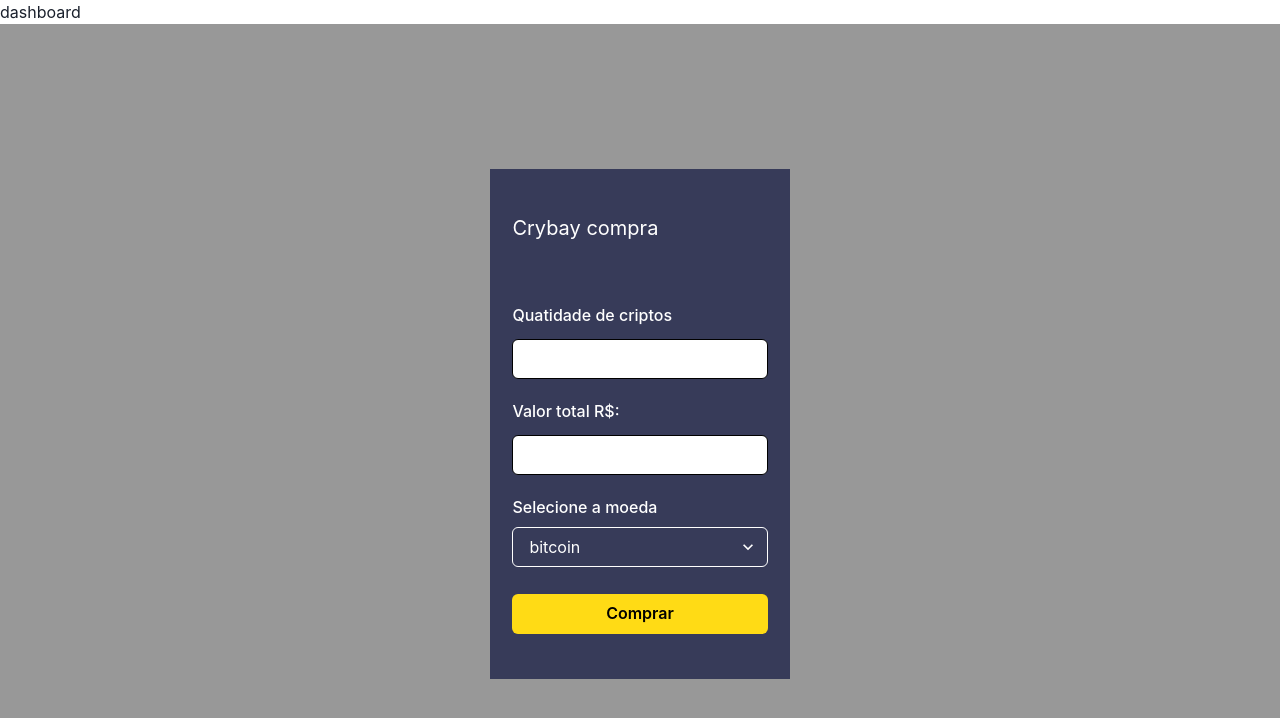
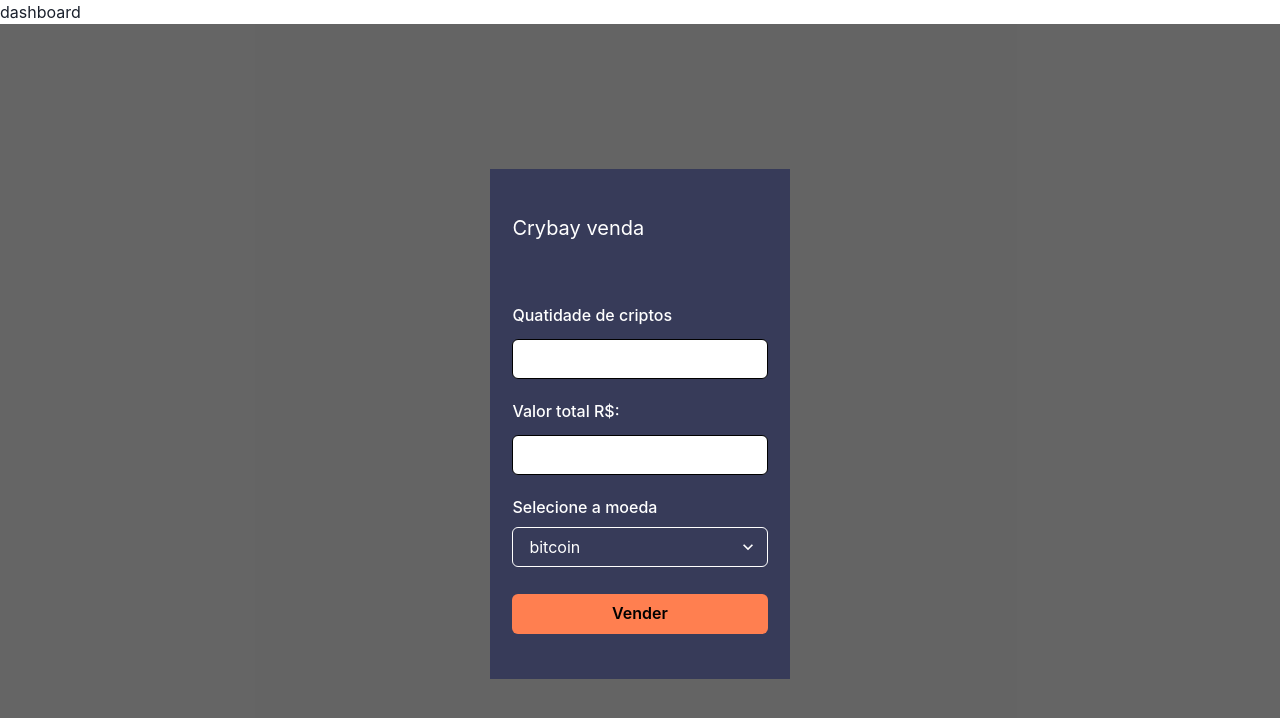
Before and after one commit to danielviana10/crypbay, a React (Vite) app: page /dashboard in a window 1280 px wide. Shown: the top 718 px of the page. Built offline with nearby package versions, Linux system fonts and the light colour scheme.

Commit message:
Modal de venda logica/style version-1.0

```diff
--- a/src/components/Modais/ModalCompraDeCripto/index.tsx
+++ b/src/components/Modais/ModalCompraDeCripto/index.tsx
@@ -36,7 +36,7 @@ const listCriptos: ICripto[] = [
 ]
 
 export const CardModalCompraDeCripto = () => {
-    const [loading, setLoading] = useState(true);
+    const [loading, setLoading] = useState(false);
     const [selectValue, setSelectValue] = useState(listCriptos[0].title);
     const [inputValue, setInputValue] = useState("");
     const [amountCript, setAmountCript] = useState("");
--- a/src/components/Modais/ModalVendaDeCripto/index.tsx
+++ b/src/components/Modais/ModalVendaDeCripto/index.tsx
@@ -0,0 +1,110 @@
+import { useState, useEffect } from "react";
+import { StyledCardModalCompraDeCripto } from "./style"
+import {
+    FormControl, FormLabel,
+    Input, Select, VStack, Button
+} from '@chakra-ui/react';
+import { string } from "zod";
+
+
+interface ILoading {
+    loading: string,
+    setLoading: React.Dispatch<React.SetStateAction<boolean>>
+}
+interface ICripto {
+    id: number,
+    title: string,
+    price: number
+}
+
+const listCriptos: ICripto[] = [
+    {
+        id: 1,
+        title: "bitcoin",
+        price: 10
+    },
+    {
+        id: 2,
+        title: "Ethereum",
+        price: 5
+    },
+    {
+        id: 3,
+        title: "Litecoin",
+        price: 2
+    }
+]
+
+export const CardModalVendaDeCripto = () => {
+    const [loading, setLoading] = useState(true);
+    const [selectValue, setSelectValue] = useState(listCriptos[0].title);
+    const [inputValue, setInputValue] = useState("");
+    const [amountCript, setAmountCript] = useState("");
+
+    const currentCripto = listCriptos.find(cripto => cripto.title === selectValue) as ICripto;
+
+    const handleSelectChange = (
+        event: React.ChangeEvent<HTMLSelectElement>
+    ) => {
+        const value = event.target.value;
+        setSelectValue(value);
+
+        setInputValue('');
+        setAmountCript('');
+    };
+
+    const handleInputValueChange = (event: React.ChangeEvent<HTMLInputElement>) => {
+        const value = event.target.value;
+        const formulaInputValue = +value / currentCripto?.price;
+        setInputValue(value);
+        setAmountCript(String(formulaInputValue));
+    };
+
+    const handleInputAmountChange = (event: React.ChangeEvent<HTMLInputElement>) => {
+        const value = event.target.value;
+        setAmountCript(value);
+        const formula = +value * currentCripto?.price;
+        setInputValue(String(formula));
+    };
+
+    const handleSubmit = (event: React.FormEvent<HTMLFormElement>) => {
+        event.preventDefault();
+        console.log(selectValue);
+    };
+    return (
+        <StyledCardModalCompraDeCripto className={loading ? "show" : "hidden"}>
+            <div className="dialog" role="dialog">
+                <div className="modalContainer">
+                    <h1>Crybay venda</h1>
+                    <form onSubmit={handleSubmit}>
+                        <VStack spacing={1} align="stretch">
+                            <FormLabel>Quatidade de criptos</FormLabel>
+                            <Input className="input"
+                                type="number"
+                                value={amountCript}
+                                onChange={handleInputAmountChange}
+                            />
+                            <FormLabel>Valor total R$: </FormLabel>
+                            <Input className="input"
+                                type="number"
+                                value={inputValue}
+                                onChange={handleInputValueChange}
+                            />
+                            <FormControl className="formSelect">
+                                <FormLabel>Selecione a moeda</FormLabel>
+                                <Select onChange={handleSelectChange}>
+                                    {listCriptos.map((cripto) => (
+                                        <option value={cripto.title} key={cripto.id}>
+                                            {cripto.title}
+                                        </option>
+                                    ))}
+                                </Select>
+                            </FormControl>
+                            <Button type="submit">Vender</Button>
+                        </VStack>
+                    </form>
+                </div>
+            </div>
+        </StyledCardModalCompraDeCripto>
+    );
+};
--- /dev/null
+++ b/src/components/Modais/ModalVendaDeCripto/style.ts
@@ -0,0 +1,77 @@
+import styled from "styled-components";
+// import { AnimationFadeIn } from "../../../styles/animations";
+
+export const StyledCardModalCompraDeCripto = styled.div`
+  position: fixed;
+  display: flex;
+  align-items: center;
+  justify-content: center;
+
+  width: 100%;
+  height: 100vh;
+
+  background: rgba(51, 51, 51, 0.5);
+  z-index: 1001;
+.show{
+  display: flex;
+}
+.hidden{
+  display: none;
+}
+.dialog{
+  /* display: flex;
+  flex-direction: column;
+  justify-content: center; */
+
+    width: 100%;
+    max-width: 300px;
+    background-color: white;
+    background-color: #373B59;
+    color: #FFFFFFFF;
+
+.modalContainer{
+  h1{
+      font-size: 20px;
+      margin: 3rem 0rem 3rem;
+    }
+    margin: 1.4rem;
+  form{
+  /* display: flex; */
+  /* margin: 1rem; */
+  width: 100%;
+  label{
+    margin-top: 1rem;
+  }
+  .input{
+  border: 1px solid black;
+  padding: 1rem;
+  width: auto;
+  box-sizing: border-box;
+  background-color: #FFFFFFFF;
+  color: #000000;
+
+};
+.formSelect{
+  width: auto;
+  select{
+    border: 1px solid #FFFFFFFF;
+
+    color: #FFFFFFFF;
+
+      appearance: inherit;
+
+    option{
+      background-color: #FFFFFFFF;
+      color: #000000;
+    }
+  }
+}
+  button{
+    background-color: coral;
+    color: #000000;
+    margin: 1.4rem 0rem;
+  }
+}
+}
+}
+`;
--- a/src/pages/DashboardPage/index.tsx
+++ b/src/pages/DashboardPage/index.tsx
@@ -1,4 +1,5 @@
 import { CardModalCompraDeCripto } from "../../components/Modais/ModalCompraDeCripto"
+import { CardModalVendaDeCripto } from "../../components/Modais/ModalVendaDeCripto"
 
 
 
@@ -8,6 +9,7 @@ export const DashboardPage = () => {
         <>
             <h2>dashboard</h2>
             <CardModalCompraDeCripto />
+            <CardModalVendaDeCripto />
         </>
     )
 }
```
